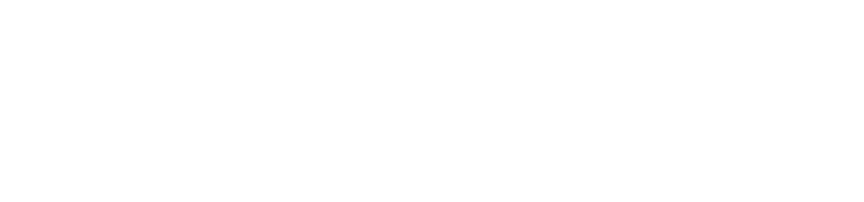
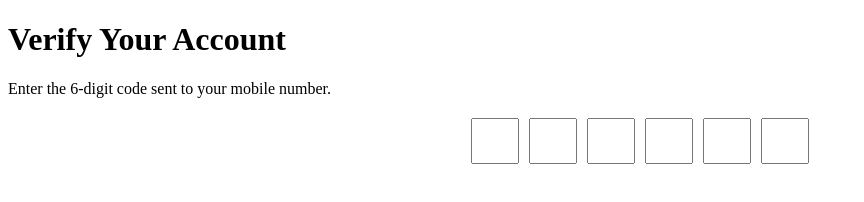
Before and after one commit to acciojob/OTP-Nishar24, a website: page main.html in a window 1280 px wide. Shown: the whole page, without its empty margins (0-864 px from the left). Drawn offline with Linux system fonts and the light colour scheme.

Commit message:
created a submission

```diff
--- a/main.html
+++ b/main.html
@@ -1,16 +1,57 @@
 <!DOCTYPE html>
+<html>
+<head>
+  <title>OTP Verification</title>
+  <style>
+    .code-container {
+      display: flex;
+      justify-content: center;
+      margin-top: 20px;
+    }
 
-<html>
+    .code {
+      width: 40px;
+      height: 40px;
+      margin: 0 5px;
+      text-align: center;
+      font-size: 16px;
+    }
+  </style>
+</head>
+<body>
 
-<head>
-	<link rel="stylesheet" href="styles.css">
-</head>
+  <h1 id="verification_heading">Verify Your Account</h1>
+  <p id="verification_subtext">Enter the 6-digit code sent to your mobile number.</p>
 
-<body>
-	<!-- the entire body must be written by student -->
-    <script type="text/javascript" src="./script.js">
-</script>
+  <div class="code-container">
+    <input type="text" class="code" maxlength="1" id="code-1">
+    <input type="text" class="code" maxlength="1" id="code-2">
+    <input type="text" class="code" maxlength="1" id="code-3">
+    <input type="text" class="code" maxlength="1" id="code-4">
+    <input type="text" class="code" maxlength="1" id="code-5">
+    <input type="text" class="code" maxlength="1" id="code-6">
+  </div>
+
+  <script>
+    const codes = document.querySelectorAll('.code');
+
+    codes.forEach((code, index) => {
+      code.addEventListener('input', (e) => {
+        if (e.target.value && index < codes.length - 1) {
+          codes[index + 1].focus();
+        }
+      });
+
+      code.addEventListener('keydown', (e) => {
+        if (e.key === 'Backspace') {
+          if (!e.target.value && index > 0) {
+            codes[index - 1].focus();
+            codes[index - 1].value = '';
+          }
+        }
+      });
+    });
+  </script>
 
 </body>
-
 </html>
```
